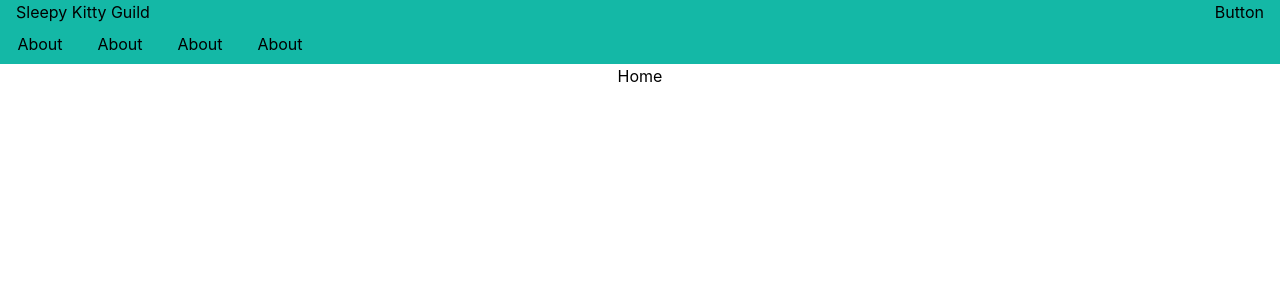
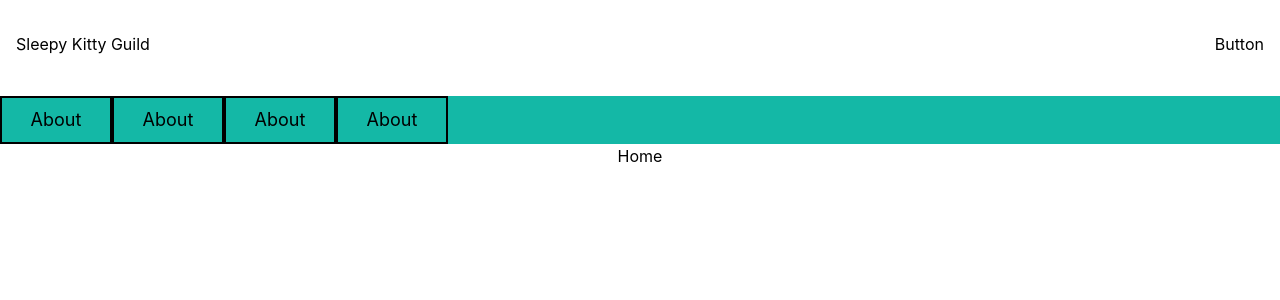
Before and after one commit to fisher60/ragnarok-helper-site, a React (Vite) app: page / in a window 1280 px wide. Shown: the top 300 px of the page. Built offline with nearby package versions, Linux system fonts and the light colour scheme.

Commit message:
working navbar example

```diff
--- a/src/App.tsx
+++ b/src/App.tsx
@@ -15,12 +15,12 @@ function App() {
 
   return (
     <div className="App">
-      <Navbar />
       <BrowserRouter>
-          <Routes>
-              <Route path="/" element={<Home />} />
-              <Route path="map" element={<Map />} />
-          </Routes>
+        <Navbar />
+        <Routes>
+            <Route path="/" element={<Home />} />
+            <Route path="map" element={<Map />} />
+        </Routes>
       </BrowserRouter>
     </div>
   )
--- a/src/components/navbar/Navbar.tsx
+++ b/src/components/navbar/Navbar.tsx
@@ -3,14 +3,14 @@ import './Navbar.css';
 
 export const Navbar = () => {
     return (
-        <nav className='block bg-teal-500 wt-full'>
-            <div className='flex wt-full justify-between'>
+        <nav className='block wt-full'>
+            <div className='flex wt-full justify-between h-24 items-center'>
                 <div className='ml-4 h-8'>Sleepy Kitty Guild</div>
                 <div className='mr-4 h-8'>Button</div>
             </div>
 
-            <div className='flex flex-wrap'>
-                {[...Array(4)].map((e, i) => <a key={i} className='flex-initial w-full h-8 lg:w-20' href='#nothing'>About</a>)}
+            <div className='flex flex-wrap h-auto lg:h-12 bg-teal-500'>
+                {[...Array(4)].map((e, i) => <Link key={i} to="about" className='block w-full h-10 lg:flex lg:border-2 lg:border-black lg:w-28 lg:h-full items-center bg-white bg-opacity-0 hover:bg-opacity-40 transition ease-in-out motion-reduce:bg-inherit'><span className='flex-initial w-full text-lg'>About</span></Link>)}
 
             </div>
         </nav>
```
